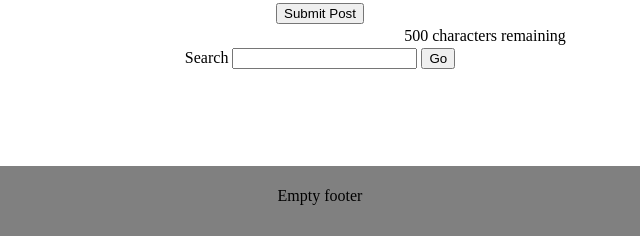
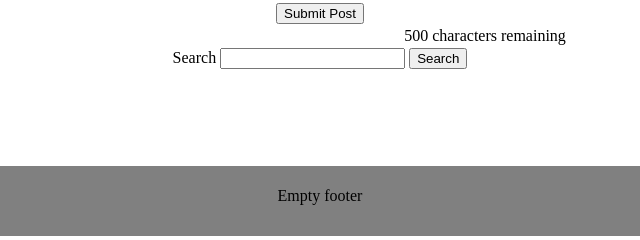
Before and after one commit to Rachiey/journalproject, a plain HTML site: page client/html/mainPage.html in a window 1280 px wide. Shown: the part 572-812 px from the top of the page, 320-960 px from the left. Drawn offline with Linux system fonts and the light colour scheme.

Commit message:
changed go button to search button

```diff
--- a/client/html/mainPage.html
+++ b/client/html/mainPage.html
@@ -46,7 +46,7 @@
 
         <label for="search">Search</label>
         <input id="search" type="search" />
-        <button id="btnSearch">Go</button>
+        <button id="btnSearch">Search</button>
         </form>
         <div class="out"></div>
 
```
